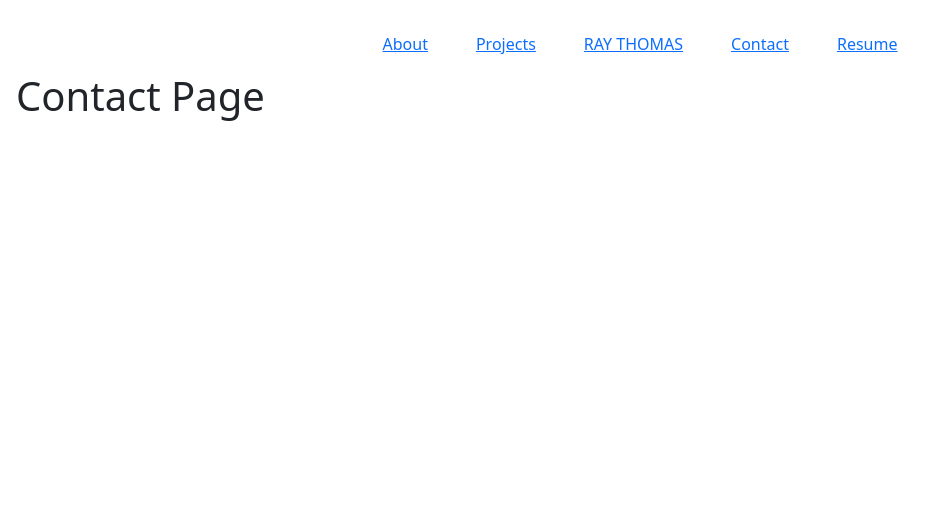
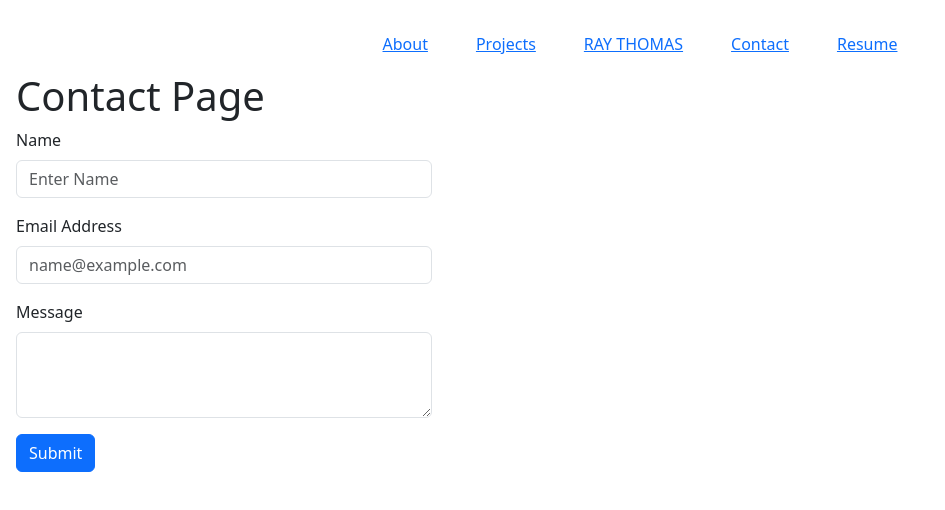
Before and after one commit to raythomass/portfolio-react, a React (Vite) app in the folder portfolio-react/: page /contact in a window 1280 px wide. Shown: the top 510 px of the page, without its empty margins (0-945 px from the left). Built offline with nearby package versions, Linux system fonts and the light colour scheme.

Commit message:
added contact form

```diff
--- a/portfolio-react/src/App.css
+++ b/portfolio-react/src/App.css
@@ -1,9 +1,8 @@
-/* #root {
-  max-width: 1280px;
+#root {
+  max-width: 1440px;
   margin: 0 auto;
-  padding: 2rem;
-  text-align: center;
-} */
+  /* padding: 2rem; */
+}
 
 .navigation {
   display: flex;
--- a/portfolio-react/src/pages/Contact.jsx
+++ b/portfolio-react/src/pages/Contact.jsx
@@ -2,6 +2,20 @@ function Contact() {
     return(
         <projects>
             <h1>Contact Page</h1>
+
+            <div className="mb-3 col-4">
+                <label htmlFor="exampleFormControlInput1" className="form-label">Name</label>
+                <input type="email" className="form-control" id="exampleFormControlInput1" placeholder="Enter Name"></input>
+            </div>
+            <div className="mb-3 col-4">
+                <label htmlFor="exampleFormControlInput1" className="form-label">Email Address</label>
+                <input type="email" className="form-control" id="exampleFormControlInput1" placeholder="name@example.com"></input>
+            </div>
+            <div className="mb-3 col-4">
+                <label htmlFor="exampleFormControlTextarea1" className="form-label">Message</label>
+                <textarea className="form-control" id="exampleFormControlTextarea1" rows="3"></textarea>
+            </div>
+            <button type="button" className="btn btn-primary">Submit</button>
         </projects>
     )
 }
```
